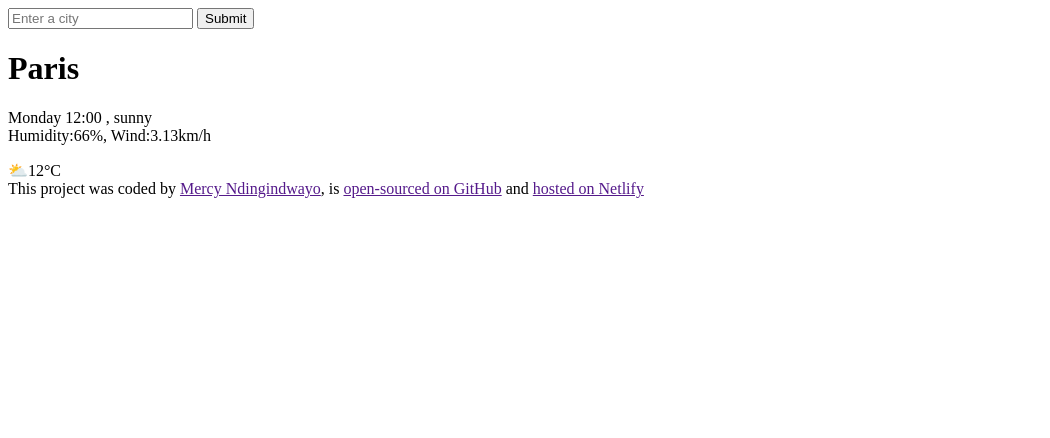
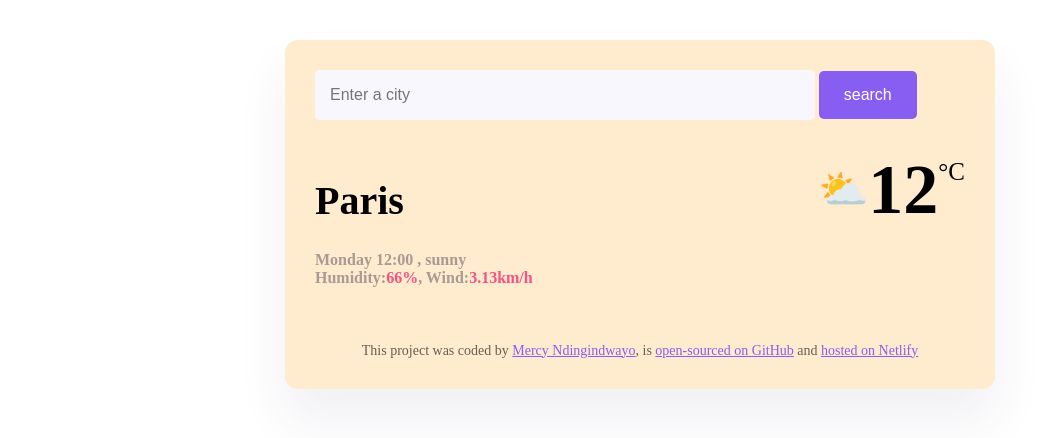
Before and after one commit to meme-ndingi/project1, a plain HTML site: page index.html in a window 1280 px wide. Shown: the whole page, without its empty margins (0-1050 px from the left). Drawn offline with Linux system fonts and the light colour scheme.

Commit message:
updated HTML and added CSS

```diff
--- a/index.html
+++ b/index.html
@@ -3,27 +3,51 @@
   <head>
     <meta charset="UTF-8" />
     <meta name="viewport" content="width=device-width, initial-scale=1.0" />
+    <link rel="preconnect" href="https://fonts.googleapis.com" />
+    <link rel="preconnect" href="https://fonts.gstatic.com" crossorigin />
+    <link
+      href="https://fonts.googleapis.com/css2?family=Lato:ital,wght@0,100;0,300;0,400;0,700;0,900;1,100;1,300;1,400;1,700;1,900&family=Roboto:ital,wght@0,100;0,300;0,400;0,500;0,700;0,900;1,100;1,300;1,400;1,500;1,700;1,900&display=swap"
+      rel="stylesheet"
+    />
+    <link rel="stylesheet" href="src/index.css" />
+
     <title>Project1 App</title>
   </head>
   <body>
+    <div class="app">
       <header>
         <form>
-        <input type="search" placeholder="Enter a city" required />
-        <input type="submit" />
+          <input
+            class="city"
+            type="search"
+            placeholder="Enter a city"
+            required
+          />
+          <input class="submit-button" type="submit" value="search" />
         </form>
       </header>
       <main>
-      <h1>Paris</h1>
+        <div class="weather-app">
+          <div>
+            <h1 class="country">Paris</h1>
             <p>
               Monday 12:00 , sunny
               <br />
-        Humidity:66%, Wind:3.13km/h
+              Humidity:<strong>66%</strong>, Wind:<strong>3.13km/h</strong>
             </p>
-      ⛅12°C
+          </div>
+          <div class="weather-app-temp">
+            <div class="imoji">⛅</div>
+            <div class="temp">12</div>
+            <div class="degree">°C</div>
+          </div>
+        </div>
       </main>
       <footer>
         This project was coded by <a href="">Mercy Ndingindwayo</a>, is
-      <a href="">open-sourced on GitHub</a> and <a href="">hosted on Netlify</a>
+        <a href="">open-sourced on GitHub</a> and
+        <a href="">hosted on Netlify</a>
       </footer>
+    </div>
   </body>
 </html>
--- /dev/null
+++ b/src/index.css
@@ -0,0 +1,130 @@
+body {
+  .lato-thin {
+    font-family: "Lato", sans-serif;
+    font-weight: 100;
+    font-style: normal;
+  }
+
+  .lato-light {
+    font-family: "Lato", sans-serif;
+    font-weight: 300;
+    font-style: normal;
+  }
+
+  .lato-regular {
+    font-family: "Lato", sans-serif;
+    font-weight: 400;
+    font-style: normal;
+  }
+
+  .lato-bold {
+    font-family: "Lato", sans-serif;
+    font-weight: 700;
+    font-style: normal;
+  }
+
+  .lato-black {
+    font-family: "Lato", sans-serif;
+    font-weight: 900;
+    font-style: normal;
+  }
+
+  .lato-thin-italic {
+    font-family: "Lato", sans-serif;
+    font-weight: 100;
+    font-style: italic;
+  }
+
+  .lato-light-italic {
+    font-family: "Lato", sans-serif;
+    font-weight: 300;
+    font-style: italic;
+  }
+
+  .lato-regular-italic {
+    font-family: "Lato", sans-serif;
+    font-weight: 400;
+    font-style: italic;
+  }
+
+  .lato-bold-italic {
+    font-family: "Lato", sans-serif;
+    font-weight: 700;
+    font-style: italic;
+  }
+
+  .lato-black-italic {
+    font-family: "Lato", sans-serif;
+    font-weight: 900;
+    font-style: italic;
+  }
+  .country {
+    font-size: 40px;
+  }
+}
+footer {
+  padding-top: 40px;
+  text-align: center;
+  font-size: 14px;
+  color: rgba(0, 0, 0, 0.6);
+}
+a {
+  color: #885df1;
+}
+.weather-app-temp {
+  display: flex;
+}
+.imoji {
+  margin-top: 16px;
+  font-size: 40px;
+}
+.degree {
+  margin-top: 8px;
+  font-size: 25px;
+}
+.temp {
+  font-size: 70px;
+  font-weight: 900;
+}
+.app {
+  background: blanchedalmond;
+  box-shadow: 0 30px 50px rgba(65, 50, 100, 0.08);
+  border-radius: 13px;
+  width: 650px;
+  display: block;
+  margin: 40px auto;
+  padding: 30px;
+}
+.city {
+  background-color: #f9f7fe;
+  border: none;
+  border-radius: 5px;
+  line-height: 20px;
+  font-size: 16px;
+  width: 500px;
+  padding: 15px;
+}
+.submit-button {
+  background: #885df1;
+  color: white;
+  border: none;
+  border-radius: 5px;
+  padding: 15px;
+  width: 15%;
+  font-size: 16px;
+}
+header {
+  padding: 0 0 30px 0;
+}
+p {
+  color: rgba(39, 33, 66, 0.4);
+  font-weight: 800;
+}
+
+strong {
+  color: #f65282;
+}
+.weather-app {
+  display: flex;
+  justify-content: space-between;
+}
```
Lines whose indentation alone changed are shown as unchanged.
